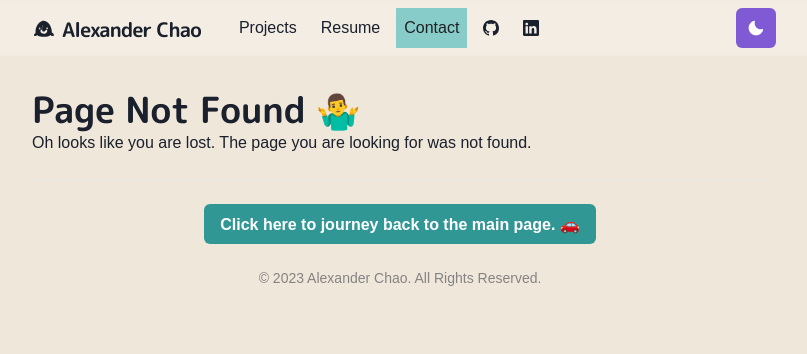
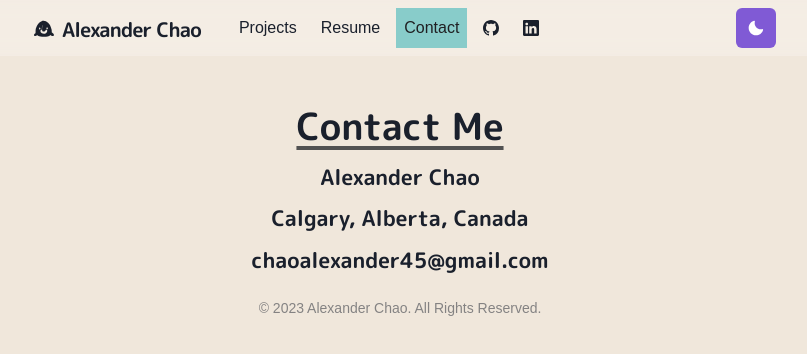
Before and after one commit to AlexanderChao14/AlexanderChao, a Next.js app: page /contact in a window 1280 px wide. Before the commit this address had no page. Shown: the top 354 px of the page, without its empty margins (240-1047 px from the left). Built offline with nearby package versions, Linux system fonts and the light colour scheme.

Commit message:
Adjusted skills bar css and added contact page

```diff
--- a/components/skills_bar.js
+++ b/components/skills_bar.js
@@ -6,7 +6,7 @@ export const SkillsBar = ({childern, progess}) => {
     return(
         <Box fontSize="18pt"  fontWeight="semibold">
             {childern}
-            <Progress value={progess} ml={6} mr={6} mt={2} mb={2} size="lg" outline="solid" hasStripe={true} isAnimated={true} colorScheme="teal"/>
+            <Progress value={progess} ml={6} mr={6} mt={2} mb={2} size="lg" outline="solid" hasStripe={true} isAnimated={true} colorScheme="teal" borderRadius="3xl"/>
         </Box>
     )
 }
--- /dev/null
+++ b/pages/contact.js
@@ -0,0 +1,18 @@
+import Layout from '../components/layouts/article'
+import Section from '../components/section'
+import { Container, Heading } from '@chakra-ui/react'
+
+const Contact = () => (
+    <Layout title="Contact">
+        <Container align="center">
+            <Section delay={0.2}>
+                <Heading as="h3" variant="section-title" fontSize="28pt" my={4}>Contact Me</Heading>
+                <Heading as="h3" fontSize="16pt" my={4}>Alexander Chao</Heading>
+                <Heading as="h3" fontSize="16pt" my={4}>Calgary, Alberta, Canada</Heading>
+                <Heading as="h3" fontSize="16pt" my={4}>chaoalexander45@gmail.com</Heading>
+            </Section>
+        </Container>
+    </Layout>
+
+)
+export default Contact
```
